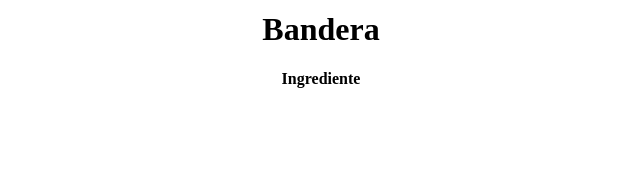
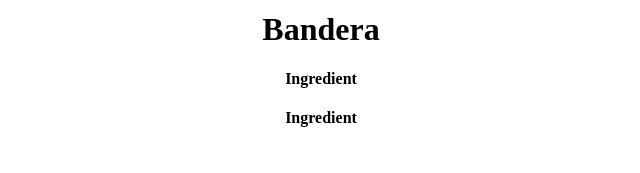
Before and after one commit to paulveliz/reactjs-my-first-app, a React (Create React App) app: page / in a window 1280 px wide. Shown: the part 127-300 px from the top of the page, without its empty margins (319-959 px from the left). Built offline with nearby package versions, Linux system fonts and the light colour scheme; the HTML template or start-up script is replaced by a standard one.

Commit message:
Utilizando Fragments

```diff
--- a/src/components/dish.js
+++ b/src/components/dish.js
@@ -1,4 +1,4 @@
-import React, { Component } from "react";
+import React, { Component, Fragment } from "react";
 
 class Dish extends Component {
     render(){
@@ -23,7 +23,12 @@ export class Flag extends Component {
 
 class Ingredient extends Component {
     render(){
-        return React.createElement('h4', { }, 'Ingrediente');
+        return (
+            <Fragment>
+                <h4>Ingredient</h4>
+                <h4>Ingredient</h4>
+            </Fragment>
+        );
     }
 }
 
```
Also changed, not shown: 1 other file (tests, documents, lock files or other folders).
